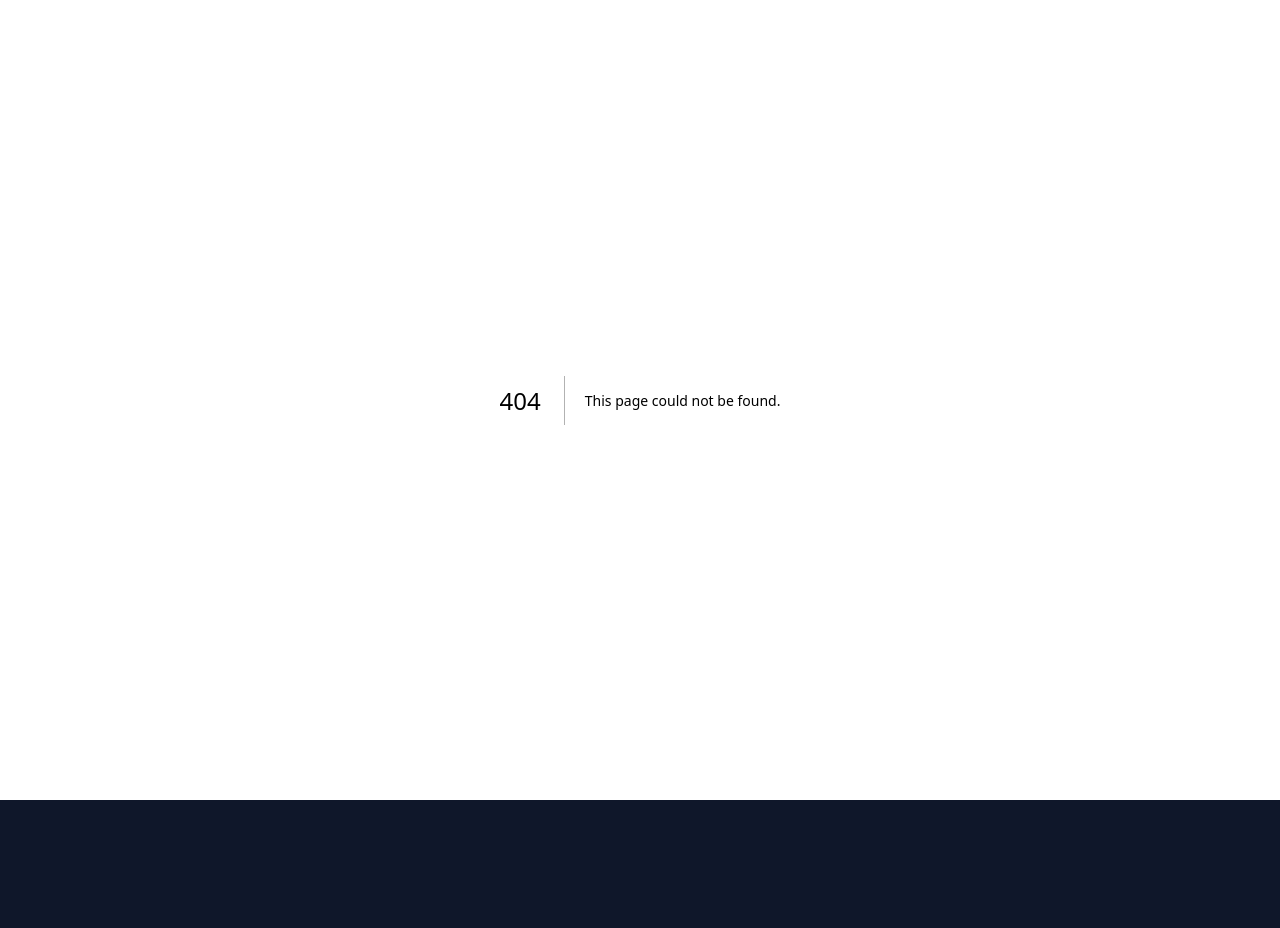
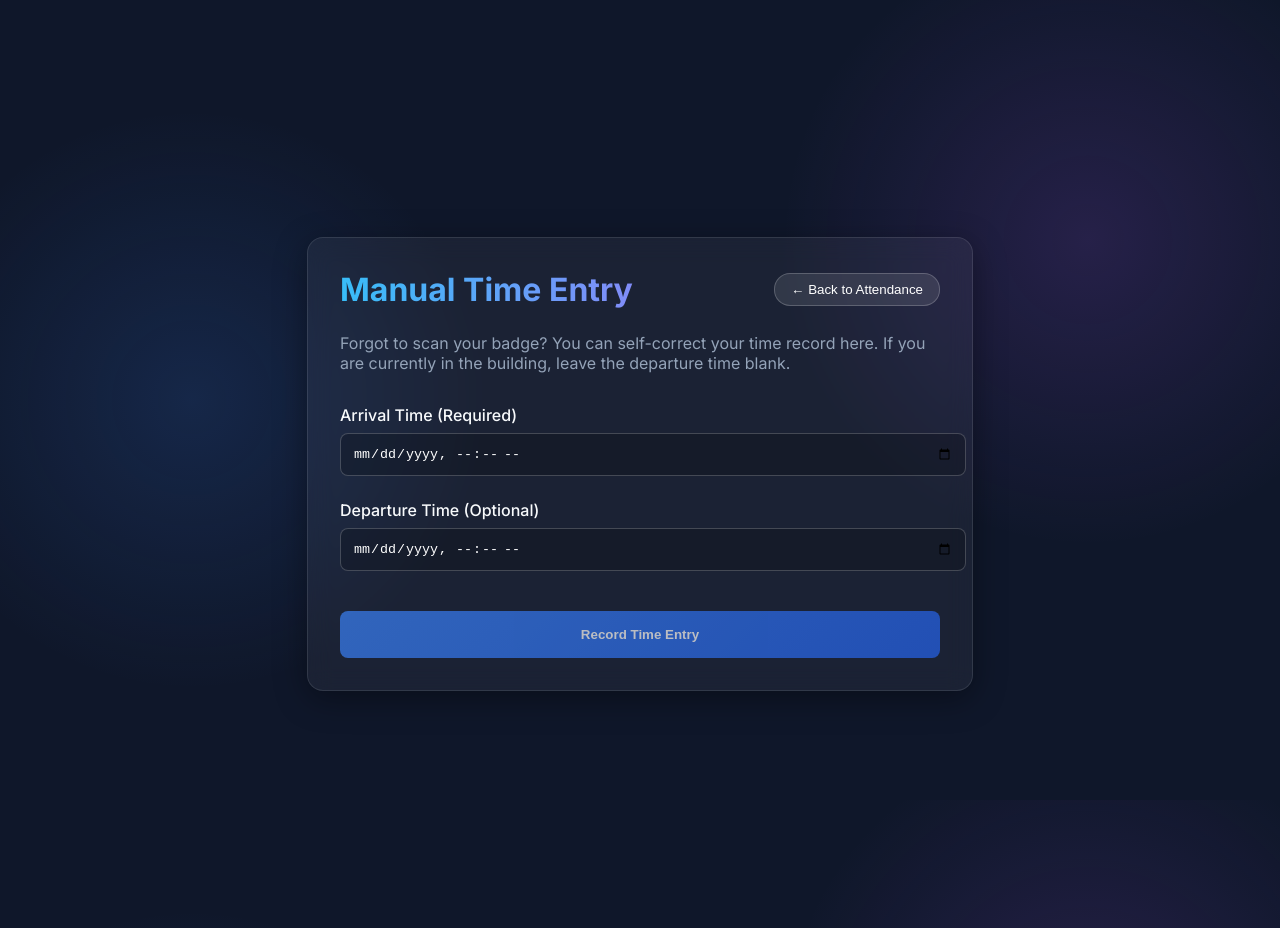
Before and after one commit to dkaygithub/checkmein, a Next.js app: page /attendance/manual in a window 1280 px wide. Before the commit this address had no page. Before the commit the page ends 800 px from the top, so only its background shows below. Built offline with nearby package versions, Linux system fonts and the light colour scheme.

Commit message:
feat(attendance): add manual attendance entry

```diff
--- /dev/null
+++ b/src/app/api/attendance/manual/route.ts
@@ -0,0 +1,51 @@
+import { getServerSession } from "next-auth/next";
+import { authOptions } from "@/app/api/auth/[...nextauth]/route";
+import { NextRequest, NextResponse } from "next/server";
+import prisma from "@/lib/prisma";
+
+export async function POST(req: NextRequest) {
+    try {
+        const session = await getServerSession(authOptions);
+        if (!session || !session.user || !(session.user as any).id) {
+            return NextResponse.json({ error: "Unauthorized" }, { status: 401 });
+        }
+
+        const userId = (session.user as any).id;
+        const body = await req.json();
+        const { arrived, departed } = body;
+
+        if (!arrived) {
+            return NextResponse.json({ error: "Arrival time is required" }, { status: 400 });
+        }
+
+        const arrivalTime = new Date(arrived);
+        const departureTime = departed ? new Date(departed) : null;
+
+        if (departureTime && departureTime <= arrivalTime) {
+            return NextResponse.json({ error: "Departure time must be after arrival time" }, { status: 400 });
+        }
+
+        const visit = await prisma.visit.create({
+            data: {
+                participantId: userId,
+                arrived: arrivalTime,
+                departed: departureTime,
+            }
+        });
+
+        await prisma.auditLog.create({
+            data: {
+                actorId: userId,
+                action: "CREATE",
+                tableName: "Visit",
+                affectedEntityId: visit.id,
+                newData: JSON.stringify({ arrived, departed, type: "manual_entry" })
+            }
+        });
+
+        return NextResponse.json({ message: "Manual visit recorded successfully.", visit }, { status: 201 });
+    } catch (error: any) {
+        console.error("Manual Attendance POST Error:", error);
+        return NextResponse.json({ error: "Internal Server Error" }, { status: 500 });
+    }
+}
--- /dev/null
+++ b/src/app/attendance/manual/page.tsx
@@ -0,0 +1,126 @@
+"use client";
+
+import { useState } from "react";
+import { useRouter } from "next/navigation";
+import styles from "../../page.module.css";
+
+export default function ManualAttendance() {
+    const router = useRouter();
+    const [arrived, setArrived] = useState("");
+    const [departed, setDeparted] = useState("");
+    const [error, setError] = useState("");
+    const [loading, setLoading] = useState(false);
+    const [success, setSuccess] = useState("");
+
+    const handleSubmit = async (e: React.FormEvent) => {
+        e.preventDefault();
+        setLoading(true);
+        setError("");
+        setSuccess("");
+
+        try {
+            const res = await fetch("/api/attendance/manual", {
+                method: "POST",
+                headers: { "Content-Type": "application/json" },
+                body: JSON.stringify({ arrived, departed }),
+            });
+
+            const data = await res.json();
+            if (!res.ok) {
+                setError(data.error || "Failed to record manual visit.");
+            } else {
+                setSuccess("Visit recorded successfully.");
+                setArrived("");
+                setDeparted("");
+            }
+        } catch (err) {
+            setError("Network error occurred.");
+        } finally {
+            setLoading(false);
+        }
+    };
+
+    return (
+        <main className={styles.main}>
+            <div className="glass-container" style={{ width: "100%", maxWidth: "600px", margin: "0 auto" }}>
+                <div style={{ display: 'flex', justifyContent: 'space-between', alignItems: 'center', marginBottom: '1.5rem' }}>
+                    <h1 className="text-gradient" style={{ margin: 0 }}>Manual Time Entry</h1>
+                    <button
+                        onClick={() => router.push("/attendance")}
+                        style={{
+                            background: "rgba(255, 255, 255, 0.1)",
+                            border: "1px solid rgba(255, 255, 255, 0.2)",
+                            color: "white",
+                            padding: "0.5rem 1rem",
+                            borderRadius: "1rem",
+                            cursor: "pointer",
+                        }}
+                    >
+                        &larr; Back to Attendance
+                    </button>
+                </div>
+
+                <p style={{ color: "var(--color-text-muted)", marginBottom: "2rem" }}>
+                    Forgot to scan your badge? You can self-correct your time record here. If you are currently in the building, leave the departure time blank.
+                </p>
+
+                {error && <div style={{ color: "#ef4444", marginBottom: "1rem", padding: "0.75rem", background: "rgba(239, 68, 68, 0.1)", borderRadius: "8px" }}>{error}</div>}
+                {success && <div style={{ color: "#10b981", marginBottom: "1rem", padding: "0.75rem", background: "rgba(16, 185, 129, 0.1)", borderRadius: "8px" }}>{success}</div>}
+
+                <form onSubmit={handleSubmit} style={{ display: "flex", flexDirection: "column", gap: "1.5rem" }}>
+                    <div>
+                        <label style={{ display: "block", marginBottom: "0.5rem", fontWeight: 500 }}>Arrival Time (Required)</label>
+                        <input
+                            type="datetime-local"
+                            value={arrived}
+                            onChange={(e) => setArrived(e.target.value)}
+                            required
+                            style={{
+                                width: "100%",
+                                padding: "0.75rem",
+                                borderRadius: "8px",
+                                border: "1px solid rgba(255, 255, 255, 0.2)",
+                                background: "rgba(0, 0, 0, 0.2)",
+                                color: "white",
+                            }}
+                        />
+                    </div>
+                    <div>
+                        <label style={{ display: "block", marginBottom: "0.5rem", fontWeight: 500 }}>Departure Time (Optional)</label>
+                        <input
+                            type="datetime-local"
+                            value={departed}
+                            onChange={(e) => setDeparted(e.target.value)}
+                            style={{
+                                width: "100%",
+                                padding: "0.75rem",
+                                borderRadius: "8px",
+                                border: "1px solid rgba(255, 255, 255, 0.2)",
+                                background: "rgba(0, 0, 0, 0.2)",
+                                color: "white",
+                            }}
+                        />
+                    </div>
+
+                    <button
+                        type="submit"
+                        disabled={loading || !arrived}
+                        style={{
+                            marginTop: "1rem",
+                            padding: "1rem",
+                            borderRadius: "8px",
+                            border: "none",
+                            background: "linear-gradient(135deg, #3b82f6 0%, #2563eb 100%)",
+                            color: "white",
+                            fontWeight: "bold",
+                            cursor: loading || !arrived ? "not-allowed" : "pointer",
+                            opacity: loading || !arrived ? 0.7 : 1,
+                        }}
+                    >
+                        {loading ? "Saving..." : "Record Time Entry"}
+                    </button>
+                </form>
+            </div>
+        </main>
+    );
+}
```
